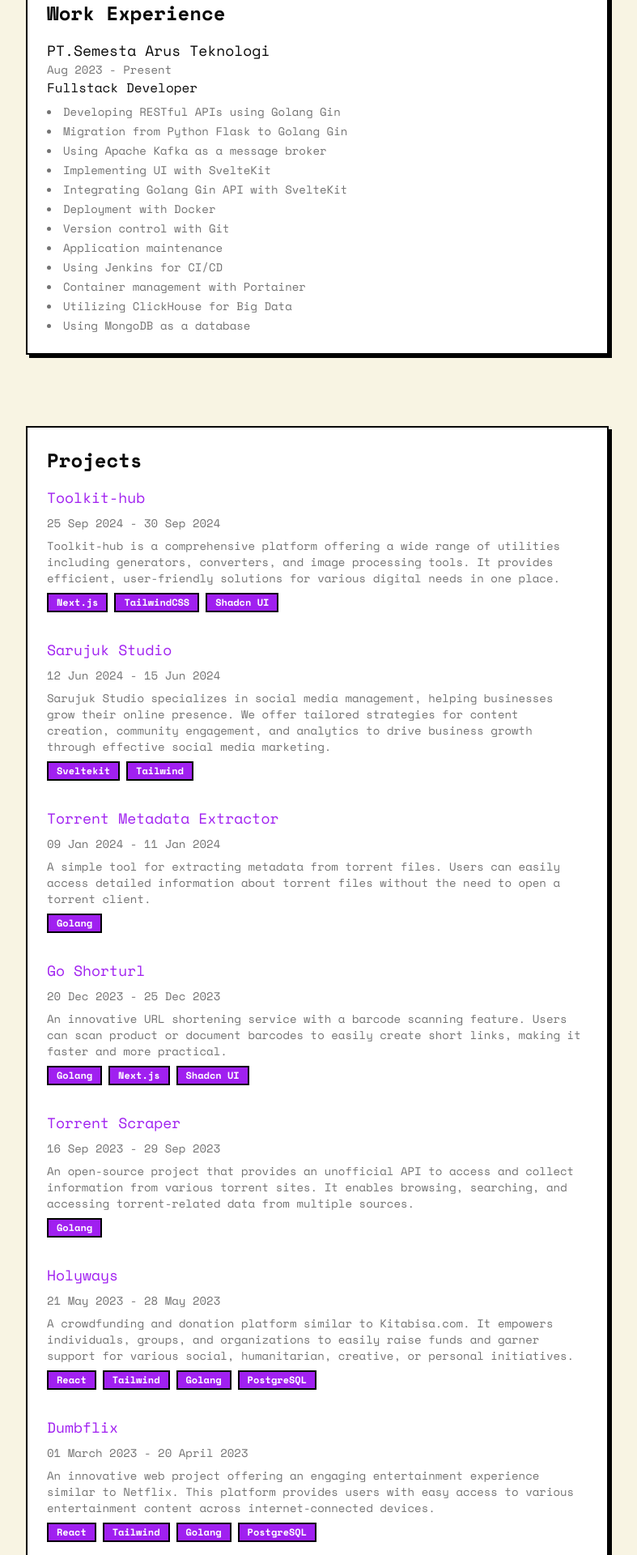
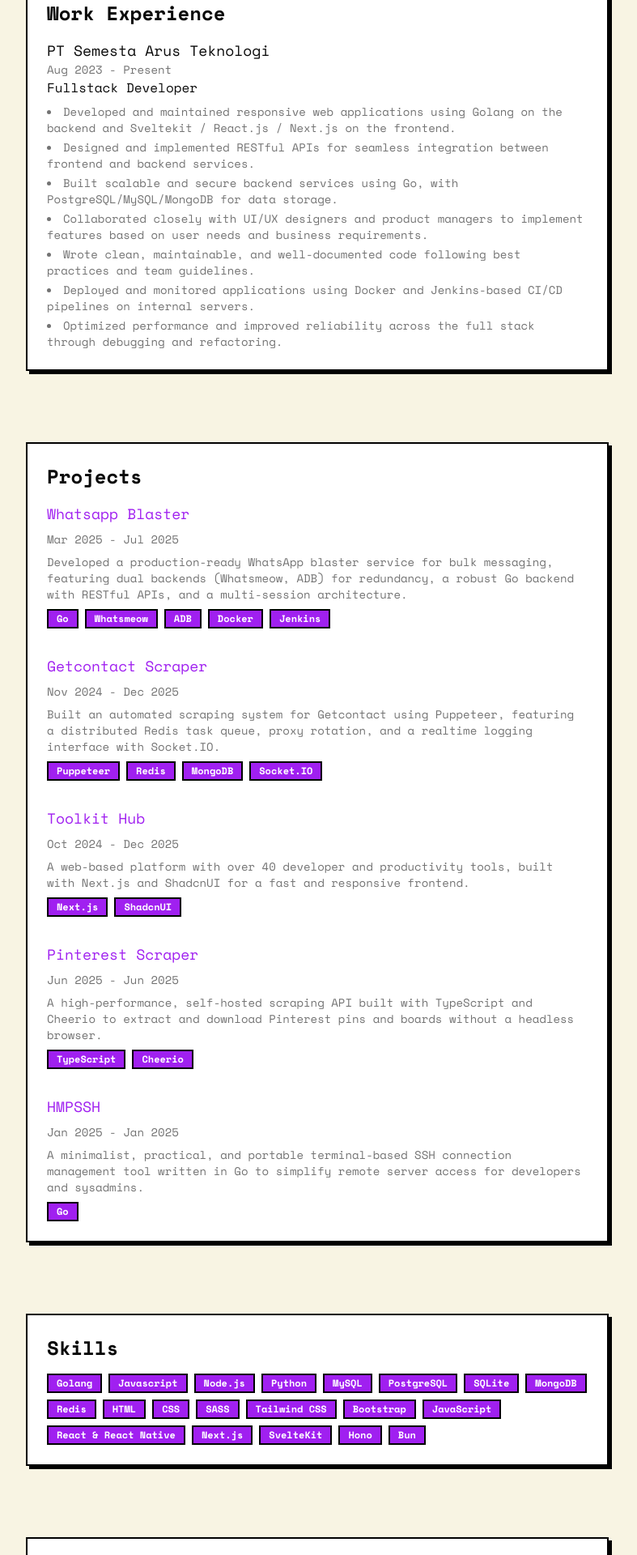
Before and after one commit to thxrhmn/personal-web-2025, a Next.js app: page / in a window 1280 px wide. Shown: the part 740-2660 px from the top of the page at 81% size, without its empty margins (248-1035 px from the left). Built offline with nearby package versions, Linux system fonts and the light colour scheme.

Commit message:
feat: update profile data

```diff
--- a/app/profileData.js
+++ b/app/profileData.js
@@ -3,42 +3,37 @@
 const profileData = {
 	hero: {
 		name: "Rahman Muhaemin",
-		title: "Fullstack Developer",
+		title: "Full-Stack Web Developer",
 		contactButton: {
 			text: "Contact Me",
 			href: "#contact",
 		},
 		resumeButton: {
 			text: "Resume",
-			href: "/rahman-muhaemin-resume.pdf",
+			href: "/cv_fullstack_developer_rahman_muhaemin.pdf",
 			icon: FileText,
 		},
 	},
 	about: {
 		title: "About Me",
 		description:
-			"I'm a passionate fullstack developer with experience in building web applications. I specialize in React, Node.js, and TypeScript, and I love creating efficient, scalable, and user-friendly solutions. When I'm not coding, you can find me exploring new technologies, contributing to open-source projects, or enjoying a good cup of coffee.",
+			"Full-Stack Web Developer with 2 years of hands-on experience building scalable and efficient web applications, primarily using Go (Golang) for backend development. Proficient in both frontend and backend technologies, with a solid understanding of RESTful APIs, databases, and cloud-based deployment. Passionate about clean code, and performance optimization",
 	},
 	experience: {
 		title: "Work Experience",
 		items: [
 			{
-				company: "PT.Semesta Arus Teknologi",
+				company: "PT Semesta Arus Teknologi",
 				duration: "Aug 2023 - Present",
 				position: "Fullstack Developer",
 				responsibilities: [
-					"Developing RESTful APIs using Golang Gin",
-					"Migration from Python Flask to Golang Gin",
-					"Using Apache Kafka as a message broker",
-					"Implementing UI with SvelteKit",
-					"Integrating Golang Gin API with SvelteKit",
-					"Deployment with Docker",
-					"Version control with Git",
-					"Application maintenance",
-					"Using Jenkins for CI/CD",
-					"Container management with Portainer",
-					"Utilizing ClickHouse for Big Data",
-					"Using MongoDB as a database",
+					"Developed and maintained responsive web applications using Golang on the backend and Sveltekit / React.js / Next.js on the frontend.",
+          "Designed and implemented RESTful APIs for seamless integration between frontend and backend services.",
+          "Built scalable and secure backend services using Go, with PostgreSQL/MySQL/MongoDB for data storage.",
+          "Collaborated closely with UI/UX designers and product managers to implement features based on user needs and business requirements.",
+          "Wrote clean, maintainable, and well-documented code following best practices and team guidelines.",
+          "Deployed and monitored applications using Docker and Jenkins-based CI/CD pipelines on internal servers.",
+          "Optimized performance and improved reliability across the full stack through debugging and refactoring.",
 				],
 			},
 		],
@@ -47,88 +42,70 @@
 		title: "Projects",
 		items: [
 			{
-				title: "Toolkit-hub",
-				date: "25 Sep 2024 - 30 Sep 2024",
+				title: "Whatsapp Blaster",
+				date: "Mar 2025 - Jul 2025",
 				description:
-					"Toolkit-hub is a comprehensive platform offering a wide range of utilities including generators, converters, and image processing tools. It provides efficient, user-friendly solutions for various digital needs in one place.",
-				stacks: ["Next.js", "TailwindCSS", "Shadcn UI"],
-				link: "https://github.com/thxrhmn/toolkit-hub",
+					"Developed a production-ready WhatsApp blaster service for bulk messaging, featuring dual backends (Whatsmeow, ADB) for redundancy, a robust Go backend with RESTful APIs, and a multi-session architecture.",
+				stacks: ["Go", "Whatsmeow", "ADB", "Docker", "Jenkins"],
+				link: "#",
 			},
       {
-				title: "Sarujuk Studio",
-				date: "12 Jun 2024 - 15 Jun 2024",
+					title: "Getcontact Scraper",
+					date: "Nov 2024 - Dec 2025",
 					description:
-					"Sarujuk Studio specializes in social media management, helping businesses grow their online presence. We offer tailored strategies for content creation, community engagement, and analytics to drive business growth through effective social media marketing.",
-				stacks: ["Sveltekit", "Tailwind"],
-				link: "https://github.com/thxrhmn/sarujuk-studio",
+						"Built an automated scraping system for Getcontact using Puppeteer, featuring a distributed Redis task queue, proxy rotation, and a realtime logging interface with Socket.IO.",
+					stacks: ["Puppeteer", "Redis", "MongoDB", "Socket.IO"],
+					link: "#",
 				},
 			{
-				title: "Torrent Metadata Extractor",
-				date: "09 Jan 2024 - 11 Jan 2024",
+				title: "Toolkit Hub",
+				date: "Oct 2024 - Dec 2025",
 				description:
-					"A simple tool for extracting metadata from torrent files. Users can easily access detailed information about torrent files without the need to open a torrent client.",
-				stacks: ["Golang"],
-				link: "https://github.com/thxrhmn/torrent-metadata-extractor",
+					"A web-based platform with over 40 developer and productivity tools, built with Next.js and ShadcnUI for a fast and responsive frontend.",
+				stacks: ["Next.js", "ShadcnUI"],
+				link: "#",
 			},
 			{
-				title: "Go Shorturl",
-				date: "20 Dec 2023 - 25 Dec 2023",
+				title: "Pinterest Scraper",
+				date: "Jun 2025 - Jun 2025",
 				description:
-					"An innovative URL shortening service with a barcode scanning feature. Users can scan product or document barcodes to easily create short links, making it faster and more practical.",
-				stacks: ["Golang", "Next.js", "Shadcn UI"],
-				link: "https://github.com/thxrhmn/go-shorturl",
+					"A high-performance, self-hosted scraping API built with TypeScript and Cheerio to extract and download Pinterest pins and boards without a headless browser.",
+				stacks: ["TypeScript", "Cheerio"],
+				link: "#",
 			},
 			{
-				title: "Torrent Scraper",
-				date: "16 Sep 2023 - 29 Sep 2023",
+				title: "HMPSSH",
+				date: "Jan 2025 - Jan 2025",
 				description:
-					"An open-source project that provides an unofficial API to access and collect information from various torrent sites. It enables browsing, searching, and accessing torrent-related data from multiple sources.",
-				stacks: ["Golang"],
-				link: "https://github.com/thxrhmn/torrent-scraper",
-			},
-			{
-				title: "Holyways",
-				date: "21 May 2023 - 28 May 2023",
-				description:
-					"A crowdfunding and donation platform similar to Kitabisa.com. It empowers individuals, groups, and organizations to easily raise funds and garner support for various social, humanitarian, creative, or personal initiatives.",
-				stacks: ["React", "Tailwind", "Golang", "PostgreSQL"],
-				link: "https://github.com/thxrhmn/holyways",
-			},
-			{
-				title: "Dumbflix",
-				date: "01 March 2023 - 20 April 2023",
-				description:
-					"An innovative web project offering an engaging entertainment experience similar to Netflix. This platform provides users with easy access to various entertainment content across internet-connected devices.",
-				stacks: ["React", "Tailwind", "Golang", "PostgreSQL"],
-				link: "https://github.com/thxrhmn/dumbflix",
+					"A minimalist, practical, and portable terminal-based SSH connection management tool written in Go to simplify remote server access for developers and sysadmins.",
+				stacks: ["Go"],
+				link: "#",
 			},
 		],
 	},
 	skills: {
 		title: "Skills",
 		items: [
+      "Golang",
+      "Javascript",
+      "Node.js",
+      "Python",
+      "MySQL",
+      "PostgreSQL",
+      "SQLite",
+      "MongoDB",
+      "Redis",
 			"HTML",
 			"CSS",
 			"SASS",
-			"Tailwind",
+			"Tailwind CSS",
 			"Bootstrap",
-			"Javascript",
-			"Node.js",
-			"Golang",
-			"Python",
-			"React.js",
-			"React Native",
+			"JavaScript",
+      "React & React Native",
       "Next.js",
-			"Sveltekit",
-			"MySQL",
-			"PostgreSQL",
-			"MongoDB",
-			"SQLite",
-			"Git",
-			"Nginx",
-			"Docker",
-			"Jenkins",
-			"Linux",
+      "SvelteKit",
+      "Hono",
+      "Bun",
 		],
 	},
 	contact: {
```
Lines whose indentation alone changed are shown as unchanged.
